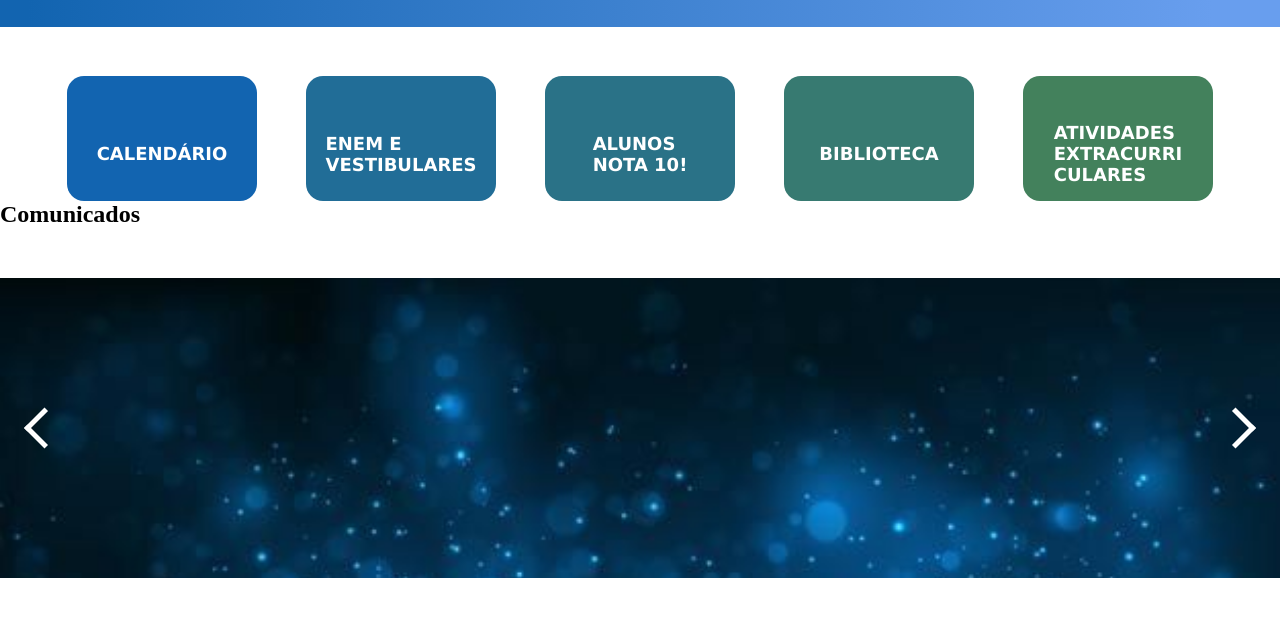
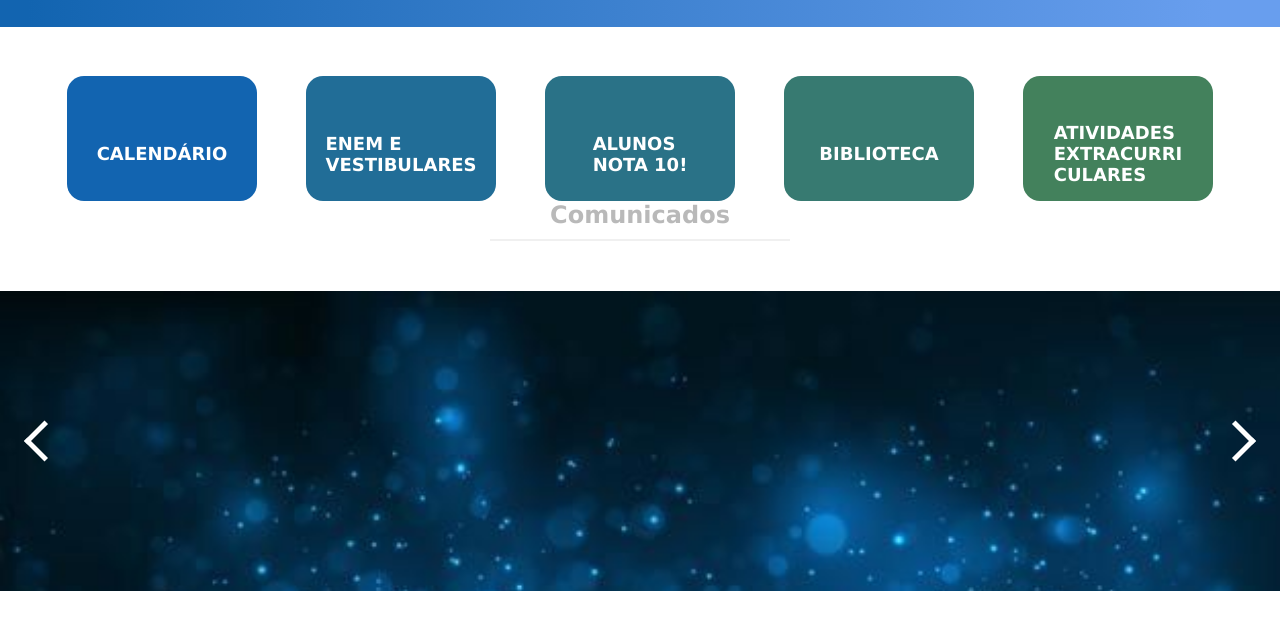
Before and after one commit to Marcsdurt/SiteEscolar, a plain HTML site: page index.html in a window 1280 px wide. Shown: the part 209-838 px from the top of the page. Drawn offline with Linux system fonts and the light colour scheme.

Commit message:
Update style.css

```diff
--- a/style.css
+++ b/style.css
@@ -108,6 +108,21 @@ nav ul li a:hover {
     margin-bottom: -30px;
 }
 
+.Comunicados-text{
+    color: #b9b9b9;
+    text-align: center;
+    font-family: Verdana, Geneva, Tahoma, sans-serif;
+    margin-bottom: 10px;
+}
+
+.line-comunicados{
+    margin: auto;
+    background-color: #f0f0f0;
+    width: 300px;
+    height: 2px;
+}
+
+
 .carousel-wrapper {
     height: 300px;
     position: relative;
```
